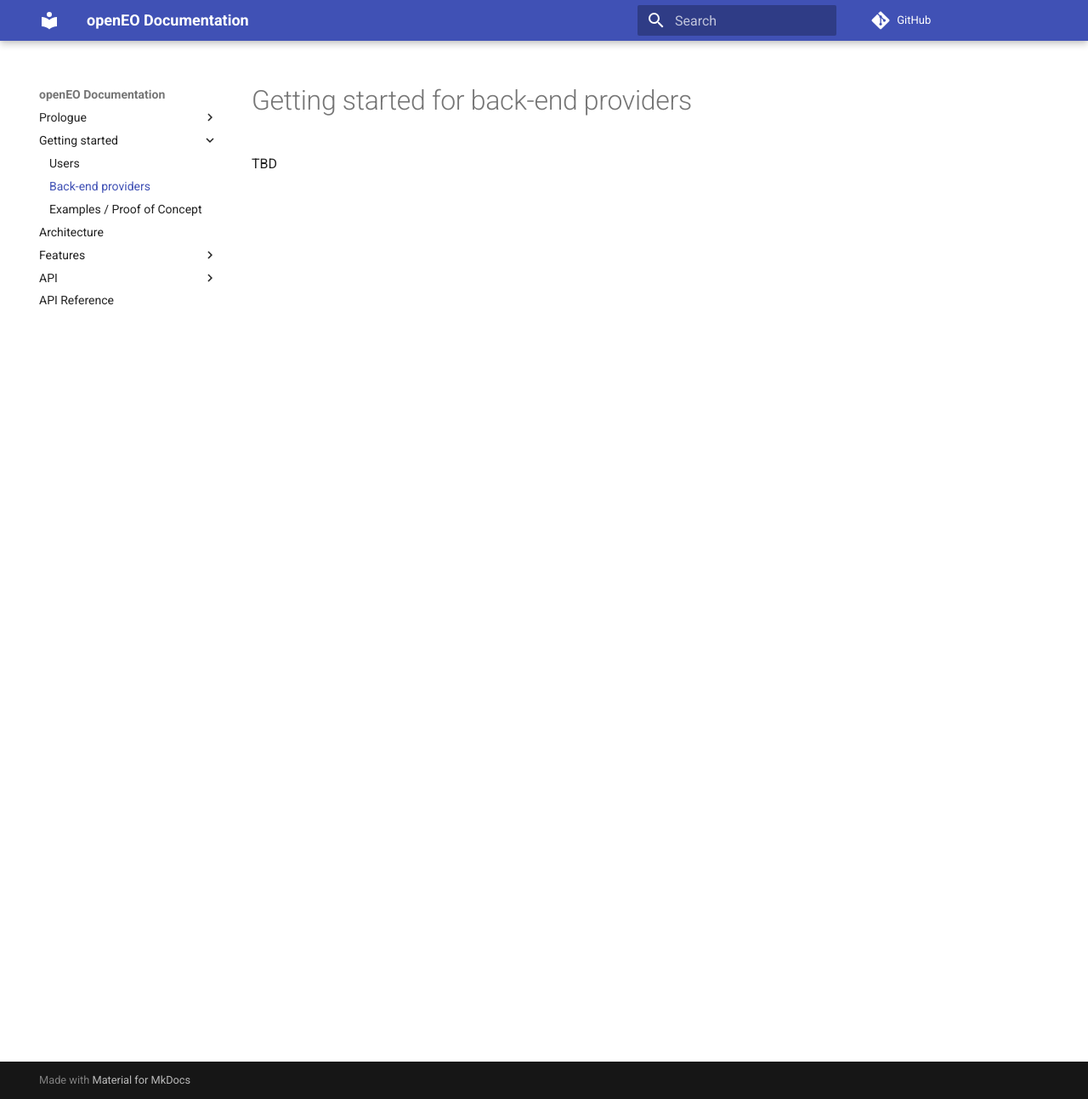
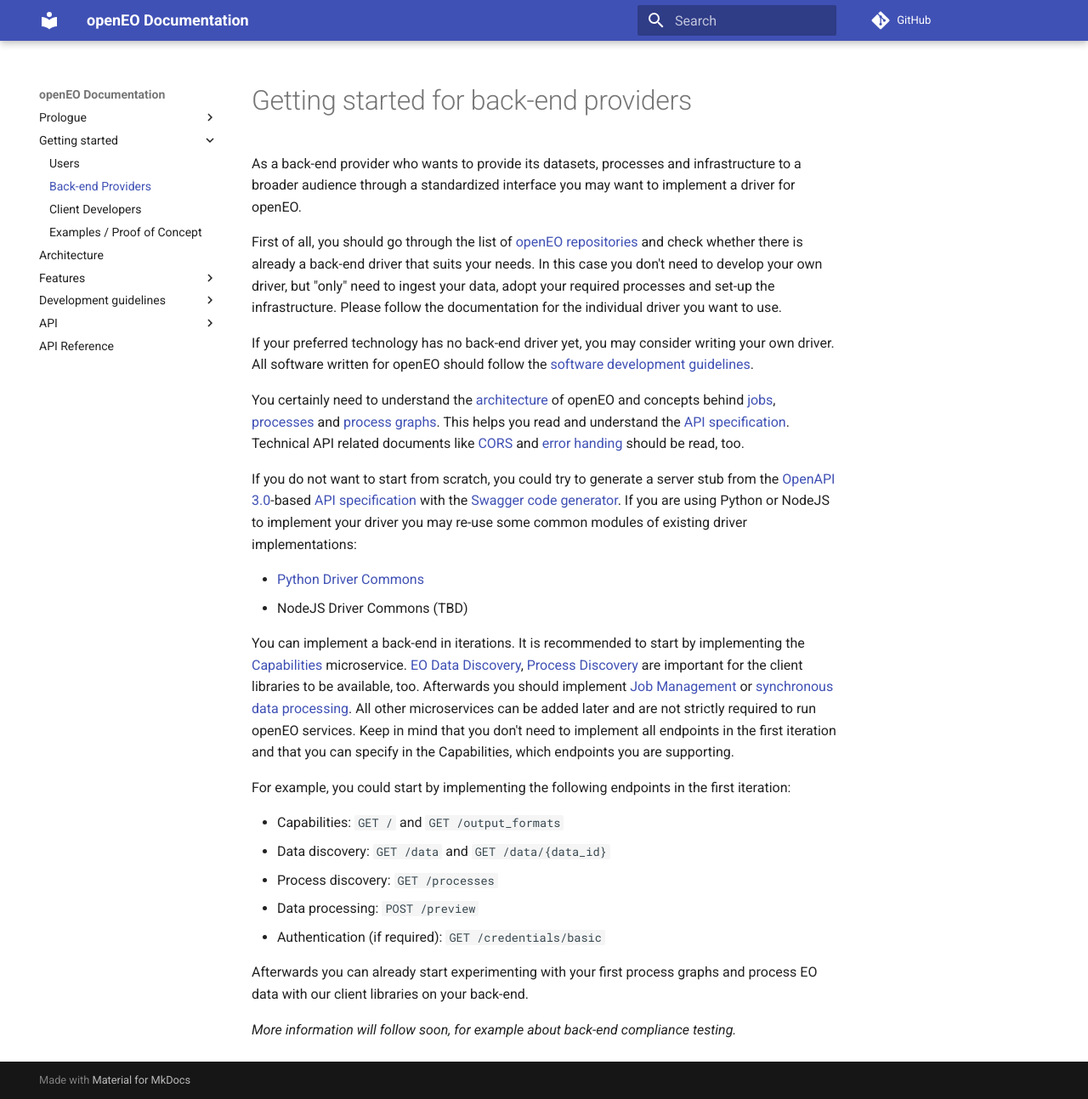
Before and after one commit to Open-EO/openeo-api, an MkDocs documentation site: the page built from docs/gettingstarted-backends.md, in a window 1280 px wide and 1293 px high. Shown: the whole window at 85% size. Built offline with MkDocs 1.6.1 and Material for MkDocs 9.7.7, drawn with Linux system fonts in a browser that asks for light colours; comment, search, counter and statistics services are not loaded; old or Windows-style settings are respelled for this version of MkDocs.

Commit message:
Improved documentation, especially getting started guides.

```diff
--- a/docs/gettingstarted-backends.md
+++ b/docs/gettingstarted-backends.md
@@ -1,3 +1,28 @@
 # Getting started for back-end providers
 
-TBD
+As a back-end provider who wants to provide its datasets, processes and infrastructure to a broader audience through a standardized interface you may want to implement a driver for openEO.
+
+First of all, you should go through the list of [openEO repositories](https://github.com/Open-EO) and check whether there is already a back-end driver that suits your needs. In this case you don't need to develop your own driver, but "only" need to ingest your data, adopt your required processes and set-up the infrastructure. Please follow the documentation for the individual driver you want to use.
+
+If your preferred technology has no back-end driver yet, you may consider writing your own driver. All software written for openEO should follow the [software development guidelines](guidelines-software.md).
+
+You certainly need to understand the [architecture](arch.md) of openEO and concepts behind [jobs](jobs.md), [processes](processes.md) and [process graphs](processgraphs.md). This helps you read and understand the [API specification](apireference.md). Technical API related documents like [CORS](cors.md) and [error handing](errorhandling.md) should be read, too.
+
+If you do not want to start from scratch, you could try to generate a server stub from the [OpenAPI 3.0](https://www.openapis.org/)-based [API specification](apireference.md) with the [Swagger code generator](https://github.com/swagger-api/swagger-codegen). If you are using Python or NodeJS to implement your driver you may re-use some common modules of existing driver implementations:
+
+* [Python Driver Commons](https://github.com/Open-EO/openeo-python-driver)
+* NodeJS Driver Commons (TBD)
+
+You can implement a back-end in iterations. It is recommended to start by implementing the [Capabilities](https://open-eo.github.io/openeo-api/v/0.3.0/apireference/index.html#tag/Capabilities) microservice. [EO Data Discovery](https://open-eo.github.io/openeo-api/v/0.3.0/apireference/index.html#tag/EO-Data-Discovery), [Process Discovery](https://open-eo.github.io/openeo-api/v/0.3.0/apireference/index.html#tag/Process-Discovery) are important for the client libraries to be available, too. Afterwards you should implement [Job Management](https://open-eo.github.io/openeo-api/v/0.3.0/apireference/index.html#tag/Job-Management) or [synchronous data processing](https://open-eo.github.io/openeo-api/v/0.3.0/apireference/index.html#/paths/~1preview/post). All other microservices can be added later and are not strictly required to run openEO services. Keep in mind that you don't need to implement all endpoints in the first iteration and that you can specify in the Capabilities, which endpoints you are supporting.
+
+For example, you could start by implementing the following endpoints in the first iteration:
+
+* Capabilities: `GET /` and `GET /output_formats`
+* Data discovery: `GET /data` and `GET /data/{data_id}`
+* Process discovery: `GET /processes`
+* Data processing: `POST /preview`
+* Authentication (if required): `GET /credentials/basic`
+
+Afterwards you can already start experimenting with your first process graphs and process EO data with our client libraries on your back-end.
+
+*More information will follow soon, for example about back-end compliance testing.*
--- a/mkdocs.yml
+++ b/mkdocs.yml
@@ -4,21 +4,24 @@ pages:
     - Introduction: index.md
     - Glossary: glossary.md
     - Contributor Code of Conduct: codeofconduct.md
-    - Software Development Guidelines: softwareguidelines.md
   - Getting started:
     - Users: gettingstarted-users.md
-    - Back-end providers: gettingstarted-backends.md
+    - Back-end Providers: gettingstarted-backends.md
+    - Client Developers: gettingstarted-clients.md
     - Examples / Proof of Concept: poc.md
   - Architecture: arch.md
   - Features:
     - User Management and Accounting: usermanagement.md
     - Jobs: jobs.md
     - UDFs: udfs.md
+  - Development guidelines:
+    - Software Development: guidelines-software.md
+    - Client Library Development: guidelines-clients.md
+    - API Specification: guidelines-api.md
   - API:
     - Processes: processes.md
     - Process Graphs: processgraphs.md
-    - Specification Guidelines: apiguidelines.md
-    - Error handling: errors.md
+    - Error Handling: errors.md
     - CORS: cors.md
   - API Reference: apireference.md
 theme:
```
Also changed, not shown: docs/gettingstarted-clients.md (added, +19 -0 lines), docs/gettingstarted-users.md (+7 -1 lines), docs/guidelines-api.md (renamed from docs/apiguidelines.md, +1 -1 lines), docs/guidelines-clients.md (added, +3 -0 lines), docs/guidelines-software.md (added, +49 -0 lines), docs/softwareguidelines.md (deleted, +0 -57 lines), openapi.json.
